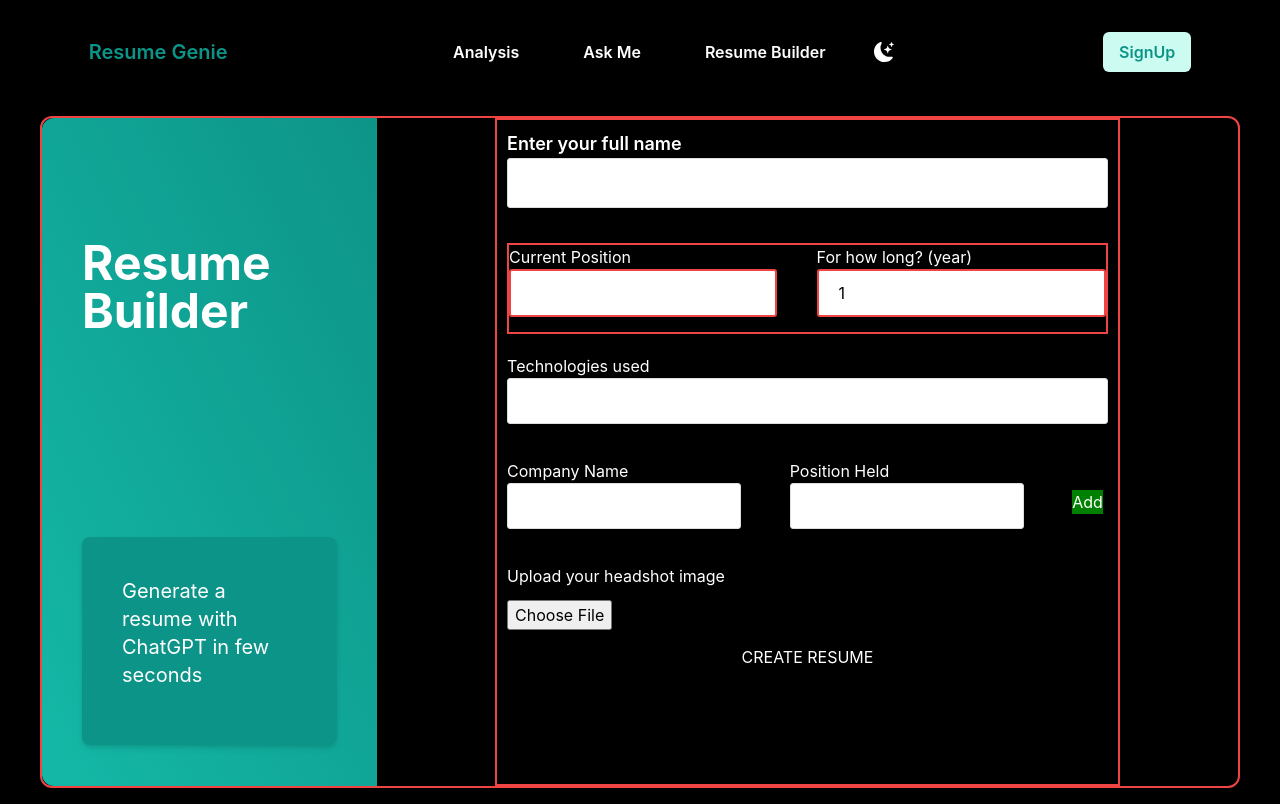
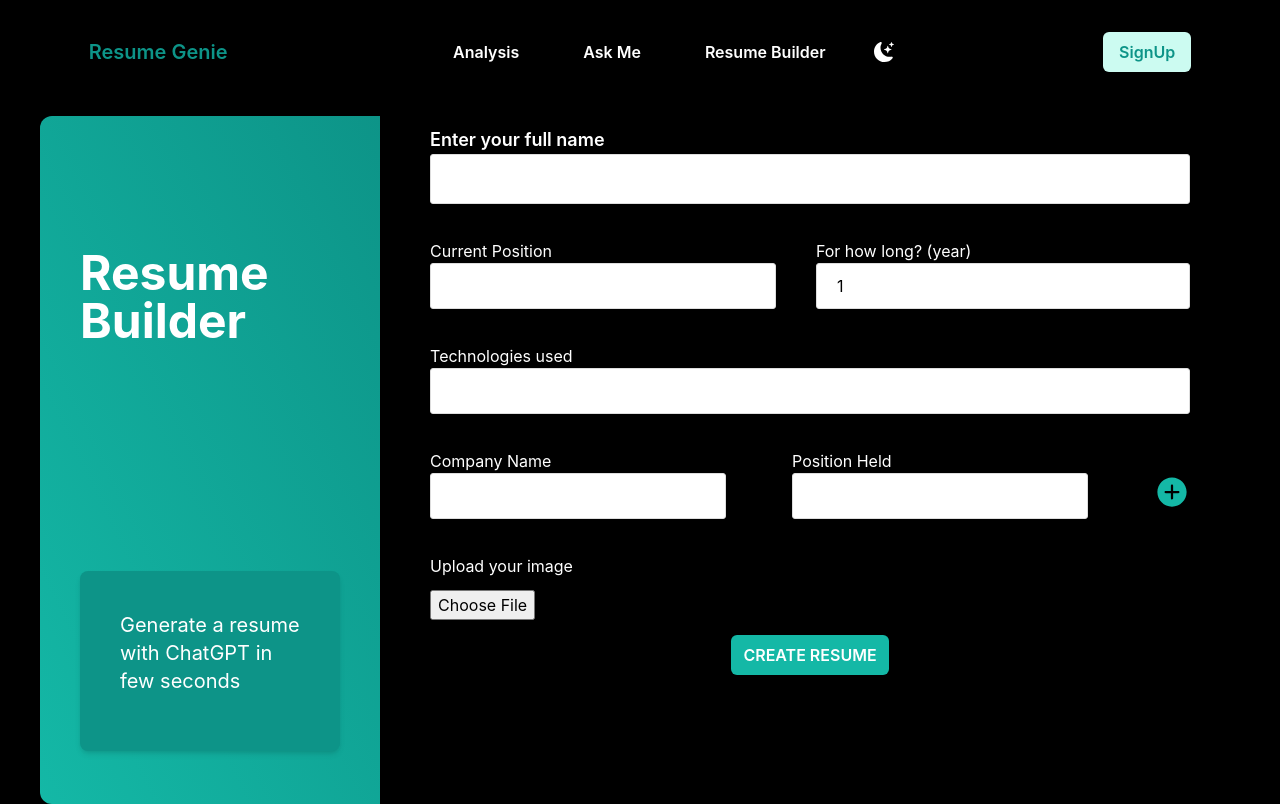
Before and after one commit to thecodermaniac/Resume-Genie, a React (Create React App) app in the folder client/: page /resume-builder in a window 1280 px wide. Built offline with nearby package versions, Linux system fonts and the light colour scheme.

Commit message:
Resume Builder UI Done

```diff
--- a/client/src/index.css
+++ b/client/src/index.css
@@ -24,7 +24,7 @@ code {
 /* resume builder css */
 form {
   padding: 10px;
-  width: 80%;
+
   display: flex;
   flex-direction: column;
 }
--- a/client/src/pages/ResumeBuilder.jsx
+++ b/client/src/pages/ResumeBuilder.jsx
@@ -2,6 +2,8 @@ import React, { useState } from "react";
 import { useNavigate } from "react-router-dom";
 import axios from "axios";
 import bgBlur from "../images/blur.png";
+import { IoIosAddCircle } from "react-icons/io";
+import { AiFillMinusCircle } from "react-icons/ai";
 
 import Loading from "../components/Loader";
 
@@ -51,7 +53,7 @@ const ResumeBuilder = ({ setResult }) => {
     setLoading(true);
   };
   return (
-    <div className=" flex flex-row mx-10 border-2 border-red-500 h-[calc(100vh-8rem)] rounded-xl justify-center ">
+    <div className=" flex flex-row mx-10   h-[calc(100vh-7rem)] rounded-xl justify-center ">
       <aside className=" hidden md:flex w-1/3 bg-gradient-to-tr from-teal-500 to-teal-600 rounded-l-xl">
         <div className=" mt-10 md:mx-10 flex flex-col justify-around h-full">
           <h1 className=" text-5xl font-bold mb-10">Resume Builder</h1>
@@ -66,7 +68,7 @@ const ResumeBuilder = ({ setResult }) => {
       </aside>
       <aside className=" mx-0 md:mx-10 flex justify-center">
         <form
-          className=" border-2 border-red-500"
+          className="  "
           onSubmit={handleFormSubmit}
           method="POST"
           encType="multipart/form-data"
@@ -86,14 +88,14 @@ const ResumeBuilder = ({ setResult }) => {
             />
           </div>
 
-          <div className="nestedContainer border-2 border-red-500 mb-5">
+          <div className="nestedContainer   mb-5">
             <div>
               <label htmlFor="currentPosition">Current Position</label>
               <input
                 type="text"
                 required
                 name="currentPosition"
-                className="w-full border-2 border-red-500"
+                className="w-full  "
                 value={currentPosition}
                 onChange={(e) => setCurrentPosition(e.target.value)}
               />
@@ -104,7 +106,7 @@ const ResumeBuilder = ({ setResult }) => {
                 type="number"
                 required
                 name="currentLength"
-                className="w-full border-2 border-red-500"
+                className="w-full  "
                 value={currentLength}
                 onChange={(e) => setCurrentLength(e.target.value)}
               />
@@ -123,7 +125,10 @@ const ResumeBuilder = ({ setResult }) => {
           </div>
 
           {companyInfo.map((company, index) => (
-            <div className="nestedContainer" key={index}>
+            <div
+              className="justify-between w-full items-center flex "
+              key={index}
+            >
               <div className="companies">
                 <label htmlFor="name">Company Name</label>
                 <input
@@ -143,25 +148,25 @@ const ResumeBuilder = ({ setResult }) => {
                 />
               </div>
 
-              <div className="btn__group">
-                {companyInfo.length - 1 === index && companyInfo.length < 4 && (
-                  <button id="addBtn" onClick={handleAddCompany}>
-                    Add
+              <div className=" flex flex-row items-center">
+                {companyInfo.length < 3 && (
+                  <button onClick={handleAddCompany}>
+                    <IoIosAddCircle className=" text-4xl rounded-full bg-transparent text-teal-500" />
                   </button>
                 )}
                 {companyInfo.length > 1 && (
                   <button
-                    id="deleteBtn"
                     onClick={() => handleRemoveCompany(index)}
+                    className=" ml-10"
                   >
-                    Del
+                    <AiFillMinusCircle className=" text-4xl rounded-full bg-transparent text-red-500" />
                   </button>
                 )}
               </div>
             </div>
           ))}
           <div className=" flex flex-col mt-5 w-full">
-            <label htmlFor="photo">Upload your headshot image</label>
+            <label htmlFor="photo">Upload your image</label>
             <input
               type="file"
               name="photo"
@@ -169,11 +174,17 @@ const ResumeBuilder = ({ setResult }) => {
               id="photo"
               accept="image/x-png,image/jpeg"
               onChange={(e) => setHeadshot(e.target.files[0])}
-              className=" w-full border-none p-0 mt-3 "
+              className=" w-full border-none p-0 mt-3 border-none"
             />
           </div>
-          {!loading && <button>CREATE RESUME</button>}
-          {loading && <Loading />}
+          <div className=" flex items-center justify-center">
+            {!loading && (
+              <button className=" bg-teal-500 px-3 py-2 rounded-md hover:bg-teal-600 font-semibold">
+                CREATE RESUME
+              </button>
+            )}
+            {loading && <Loading />}
+          </div>
         </form>
       </aside>
     </div>
```
